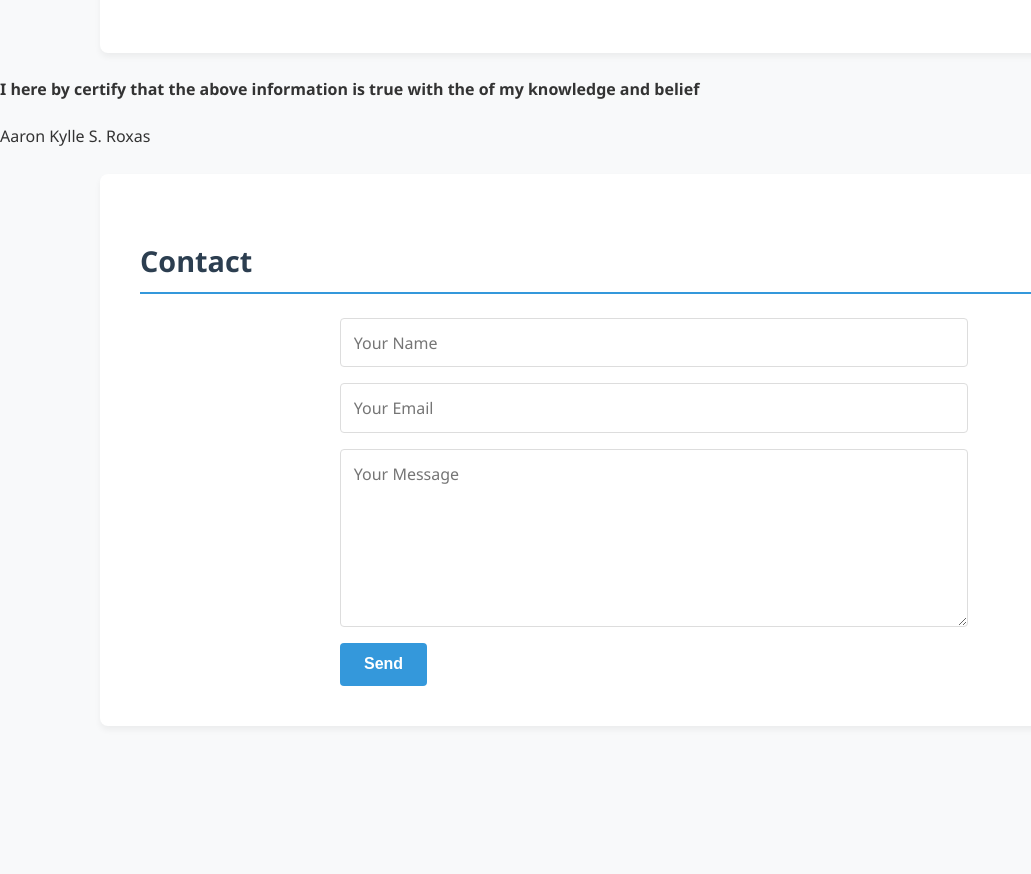
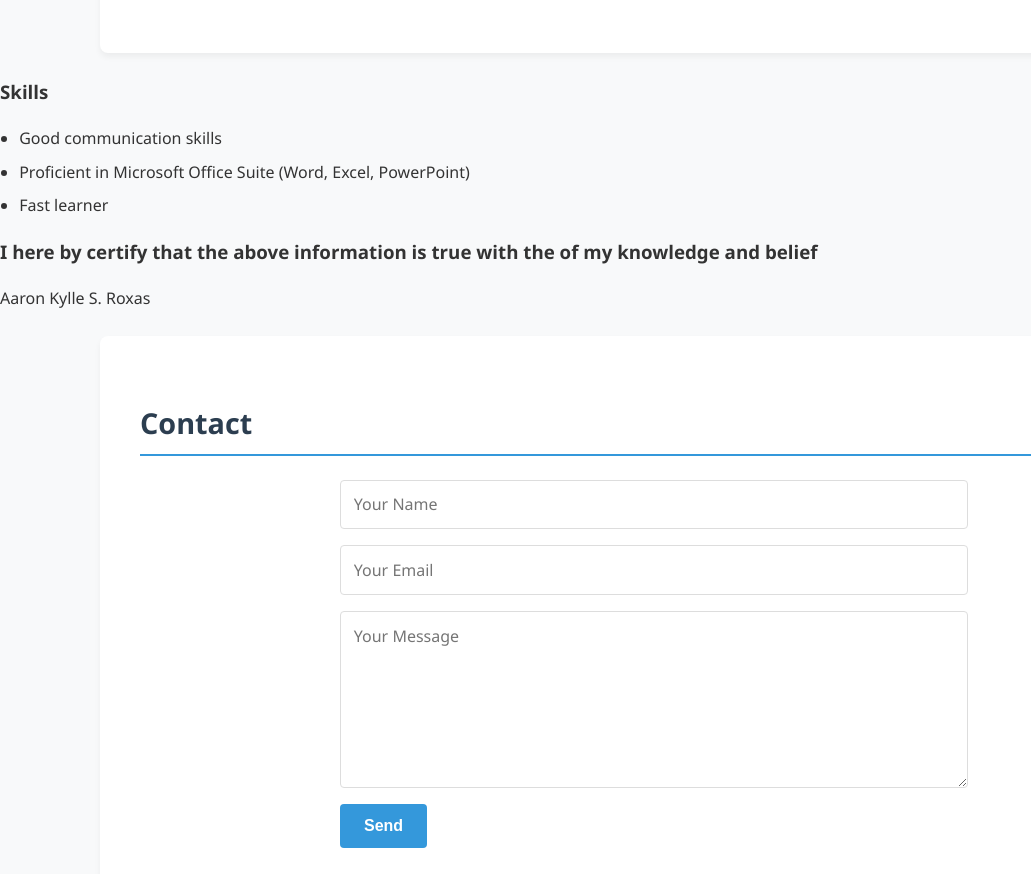
Before and after one commit to kaelxyz/kaelxyz.github.io, a plain HTML site: page index.html in a window 1280 px wide. Shown: the part 1905-2779 px from the top of the page, without its empty margins (0-1031 px from the left). Before the commit the page ends 2655 px from the top, so only its background shows below. Drawn offline with Linux system fonts and the light colour scheme.

Commit message:
Update index.html

```diff
--- a/index.html
+++ b/index.html
@@ -64,9 +64,14 @@
             <li>Marcelino Fule Memorial College, Alaminos, Laguna (2013 - 2014)</li>
         </ul>
     </section>
-          </div>
-        </div>
-    <h4>I here by certify that the above information is true with the of my knowledge and belief</h4>
+         <h3>Skills</h3>
+    <ul>
+        <li>Good communication skills</li>
+        <li>Proficient in Microsoft Office Suite (Word, Excel, PowerPoint)</li>
+        <li>Fast learner</li>
+    </ul>
+
+    <h3>I here by certify that the above information is true with the of my knowledge and belief</h3>
 
     <p> Aaron Kylle S. Roxas</p>
 
```
